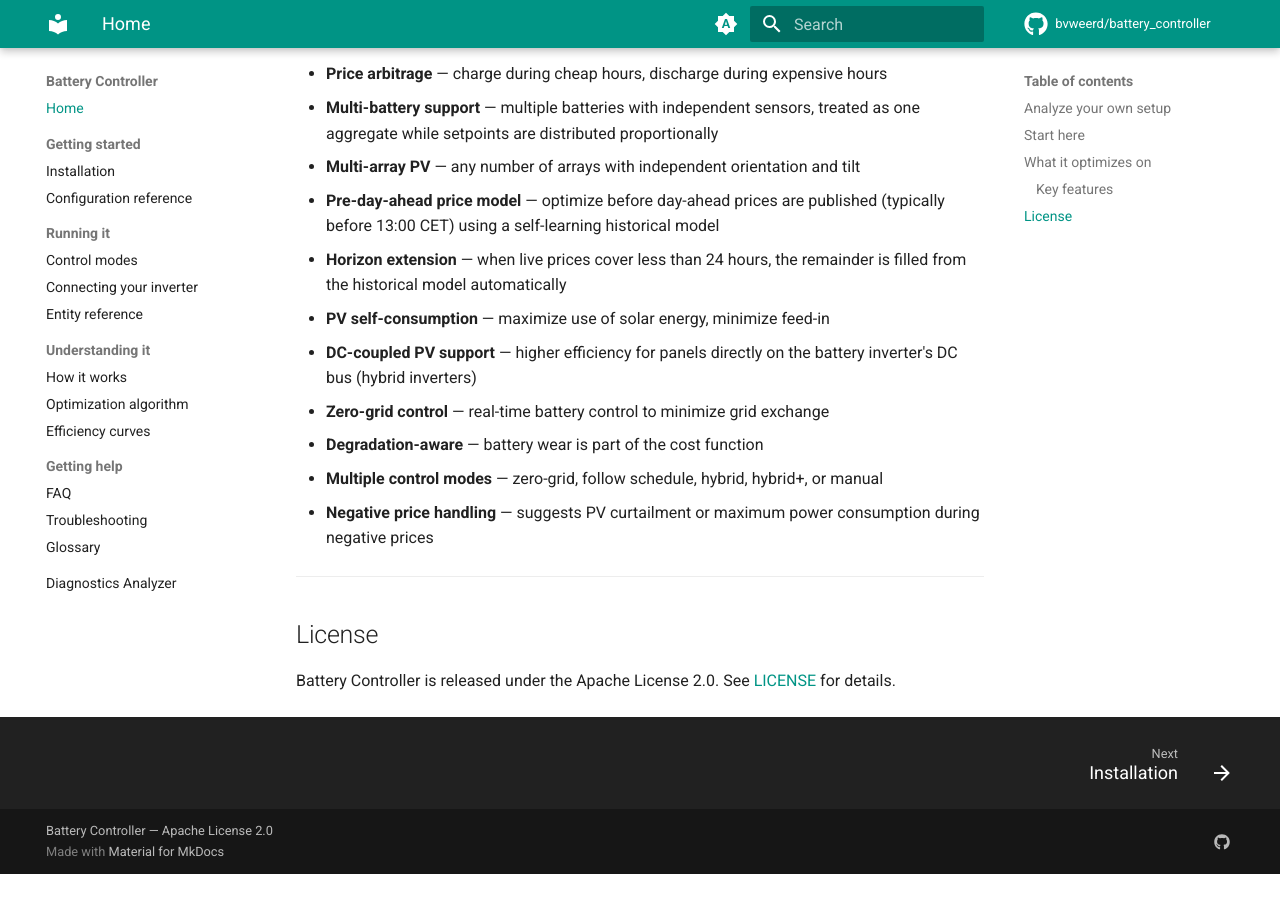
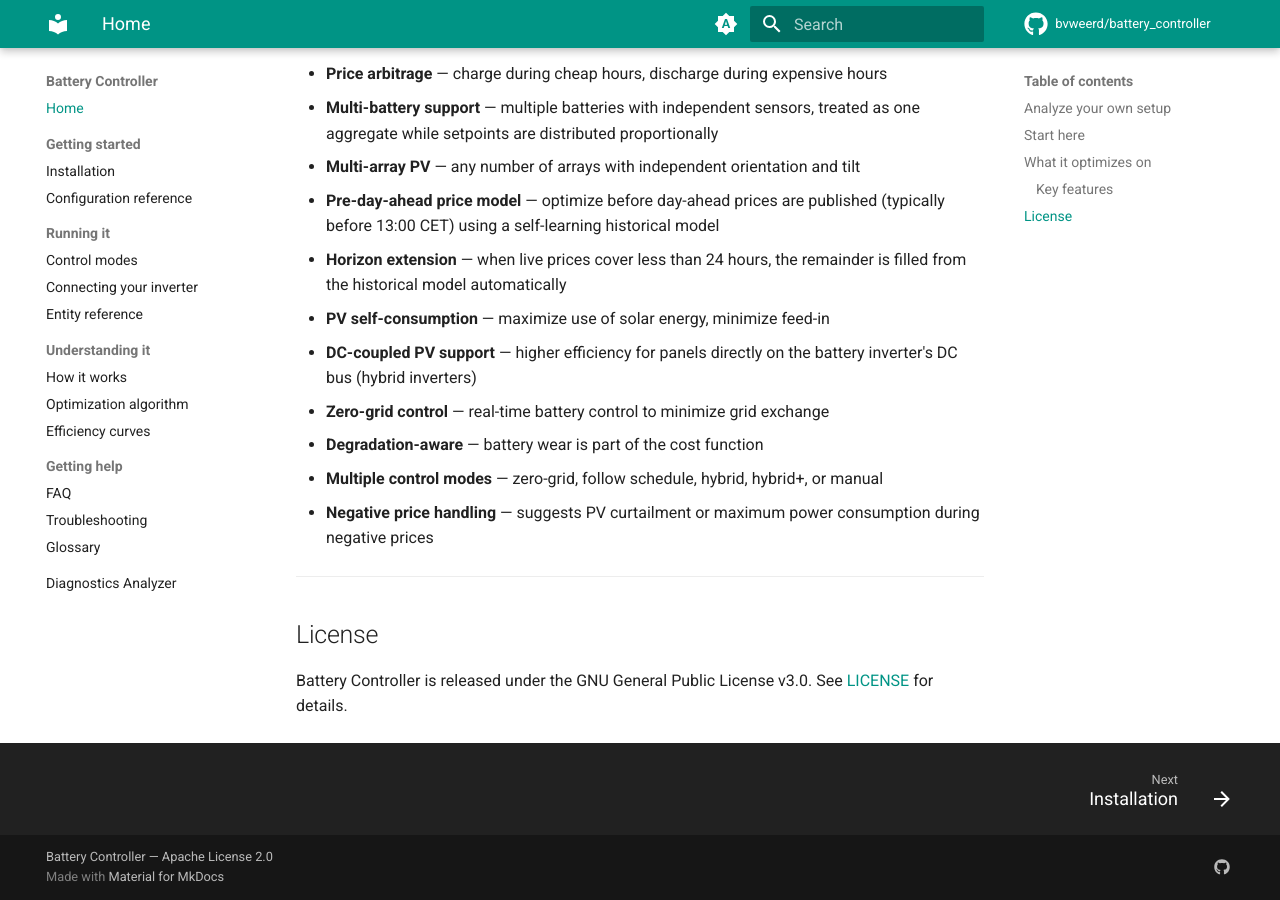
Before and after one commit to bvweerd/battery_controller, an MkDocs documentation site: the page built from docs/index.md, in a window 1280 px wide and 900 px high, scrolled down 3062 px. Built offline with MkDocs 1.6.1 and Material for MkDocs 9.7.7, drawn with Linux system fonts in a browser that asks for light colours; comment, search, counter and statistics services are not loaded; before the commit the page ends 3936 px from its top, so only the background shows below that.

Commit message:
fix: correct license from Apache 2.0 to GPL v3 in docs/index.md

```diff
--- a/docs/index.md
+++ b/docs/index.md
@@ -151,5 +151,5 @@ The dashed arrow is the part you build yourself — see
 
 ## License
 
-Battery Controller is released under the Apache License 2.0. See
-[LICENSE](https://github.com/bvweerd/battery_controller/blob/dev/LICENSE) for details.
+Battery Controller is released under the GNU General Public License v3.0. See
+[LICENSE](https://github.com/bvweerd/battery_controller/blob/main/LICENSE) for details.
```
